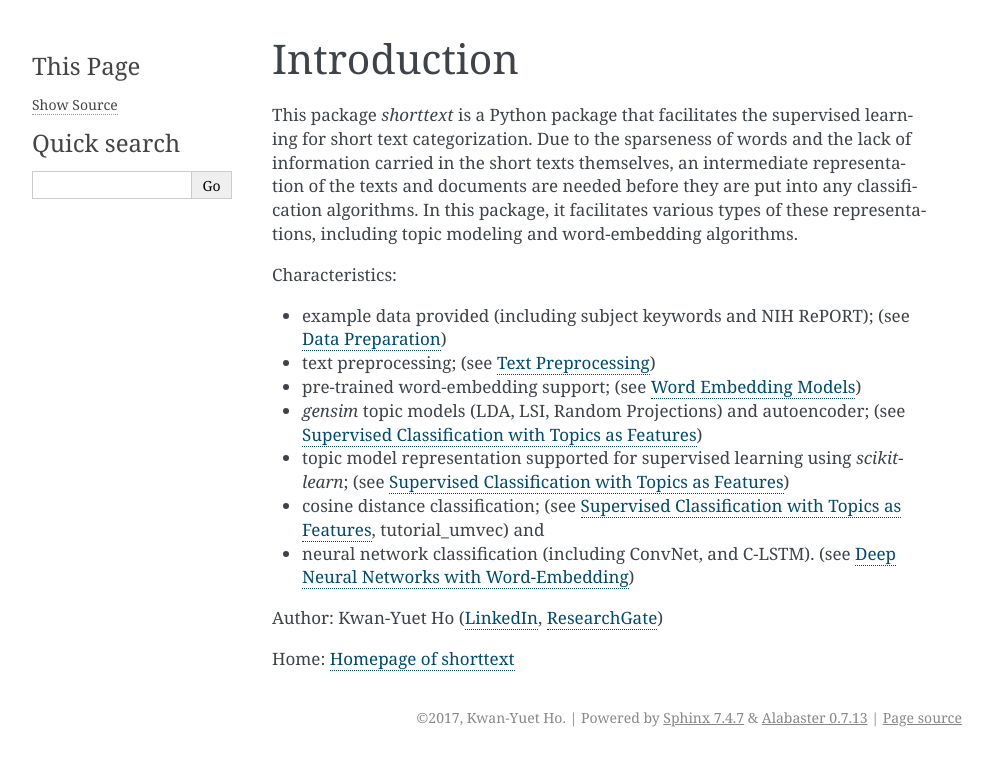
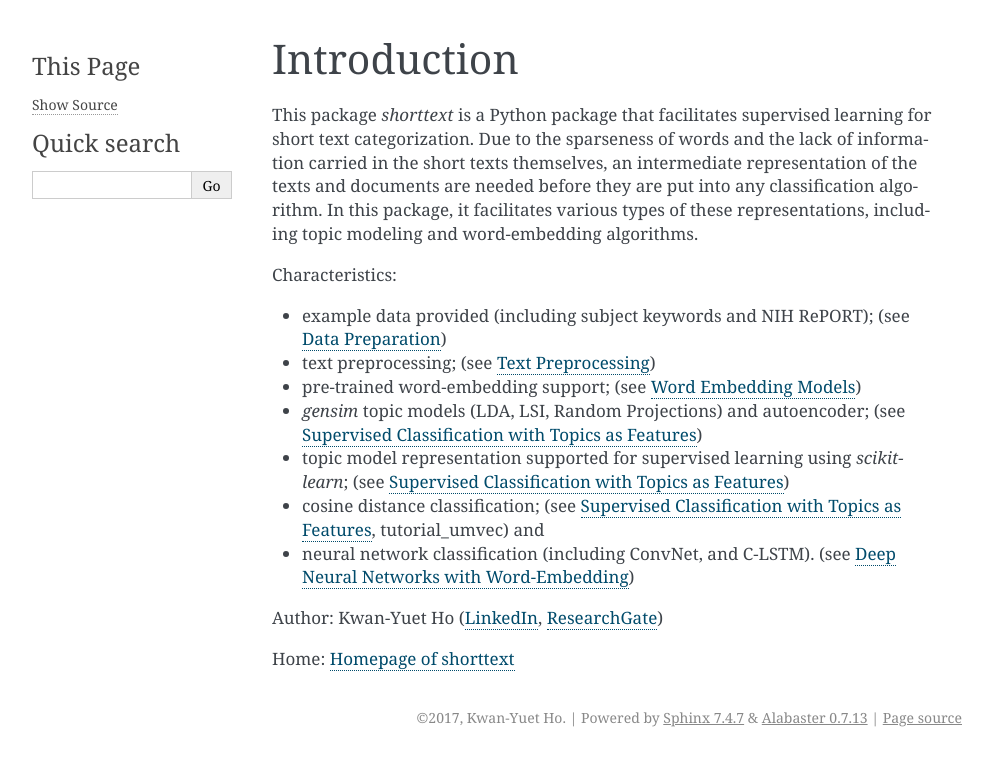
Before and after one commit to stephenhky/PyShortTextCategorization, a Sphinx documentation site: the page built from docs/intro.rst, in a window 1280 px wide. Shown: the top 766 px of the page, without its empty margins (148-1141 px from the left). Built offline with Sphinx 7.4.7, drawn with Linux system fonts in a browser that asks for light colours.

Commit message:
made typo fixes

```diff
--- a/docs/faq.rst
+++ b/docs/faq.rst
@@ -3,7 +3,7 @@
 
 1. Can we use Tensorflow backend?
 
-Ans: Yes, users can use tensorflow backened instead of theano backend, as both as supported
+Ans: Yes, users can use tensorflow backend instead of theano backend, as both as supported
 by Keras. Refer to `Keras Backend
 <https://keras.io/backend/>`_ for information about switching backends.
 
--- a/docs/intro.rst
+++ b/docs/intro.rst
@@ -1,11 +1,11 @@
 Introduction
 ============
 
-This package `shorttext` is a Python package that facilitates the supervised
+This package `shorttext` is a Python package that facilitates supervised
 learning for short text categorization. Due to the sparseness of words and
 the lack of information carried in the short texts themselves, an intermediate
 representation of the texts and documents are needed before they are put into
-any classification algorithms. In this package, it facilitates various types
+any classification algorithm. In this package, it facilitates various types
 of these representations, including topic modeling and word-embedding algorithms.
 
 Characteristics:
--- a/docs/tutorial.rst
+++ b/docs/tutorial.rst
@@ -1,7 +1,7 @@
 Tutorial
 ========
 
-After installation, you are ready to start tasting the convenience and power
+After installation, you are ready to start testing the convenience and power
 of the package.
 
 Before using, type
```
